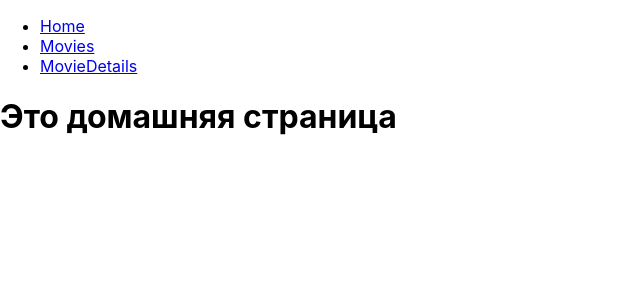
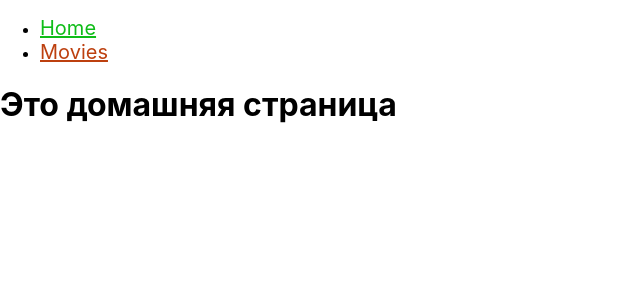
Before and after one commit to Nataliia333/goit-react-hw-04-movies, a React (Create React App) app: page / in a window 1280 px wide. Shown: the top 300 px of the page, without its empty margins (0-640 px from the left). Built offline with nearby package versions, Linux system fonts and the light colour scheme.

Commit message:
app.css для

```diff
--- /dev/null
+++ b/src/App.css
@@ -0,0 +1,8 @@
+.NavLink {
+  font-size: 20px;
+  color: rgb(189, 64, 15);
+}
+
+.ActiveNavLink {
+  color: rgb(15, 189, 24);
+}
--- a/src/App.js
+++ b/src/App.js
@@ -4,17 +4,24 @@ import HomePage from './components/views/HomePage/HomePage';
 import MoviesPage from './components/views/MoviesPage/MoviesPage';
 import MovieDetailsPage from './components/views/MovieDetailsPage/MovieDetailsPage';
 import NotFoundPage from './components/views/NotFoundPage/NotFoundPage';
+
+import './App.css';
 const App = () => (
   <>
     <ul>
       <li>
-        <NavLink to="/">Home</NavLink>
+        <NavLink to="/" className="NavLink" activeClassName="ActiveNavLink">
+          Home
+        </NavLink>
       </li>
       <li>
-        <NavLink to="/">Movies</NavLink>
-      </li>
-      <li>
-        <NavLink to="/">MovieDetails</NavLink>
+        <NavLink
+          to="/movies"
+          className="NavLink"
+          activeClassName="ActiveNavLink"
+        >
+          Movies
+        </NavLink>
       </li>
     </ul>
 
```
